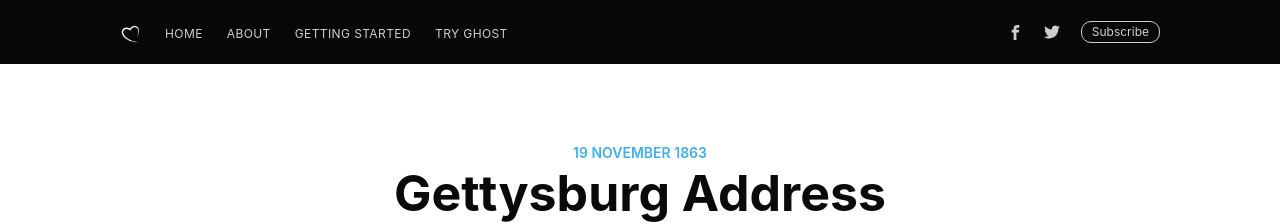
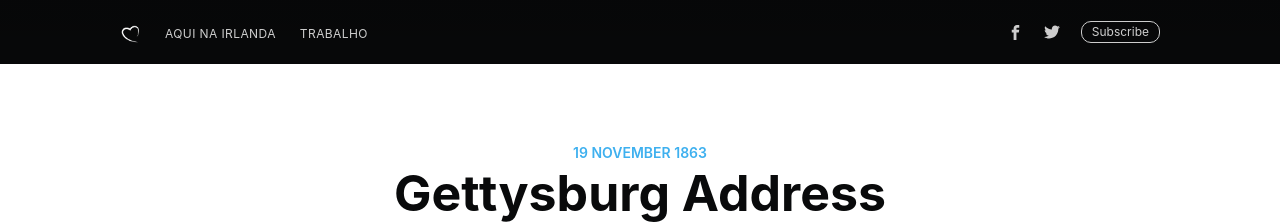
Before and after one commit to aquinairlanda/blog, a Jekyll site: the page built from _posts/1863-11-19-gettysburg-address.md, in a window 1280 px wide and 900 px high. Shown: the top 224 px of the window. Built offline with Jekyll 4.4.1, drawn with Linux system fonts in a browser that asks for light colours; nearby versions of some CDN libraries; comment, search, counter and statistics services are not loaded.

Commit message:
Updated '_includes/navigation.html' via CloudCannon

```diff
--- a/_includes/navigation.html
+++ b/_includes/navigation.html
@@ -1,6 +1,6 @@
 <ul class="nav" role="menu">
-    <li class="nav-home" role="menuitem"><a href="{{site.baseurl}}">Home</a></li>
-    <li class="nav-about" role="menuitem"><a href="{{site.baseurl}}about/">About</a></li>
-    <li class="nav-getting-started" role="menuitem"><a href="{{site.baseurl}}tag/getting-started/">Getting Started</a></li>
-    <li class="nav-try-ghost" role="menuitem"><a href="https://ghost.org">Try Ghost</a></li>
+    <li class="nav-home" role="menuitem"><a href="{{site.baseurl}}">Aqui na Irlanda</a></li>
+    <li class="nav-about" role="menuitem"><a href="{{site.baseurl}}about/">Trabalho</a></li>
+   <!-- <li class="nav-getting-started" role="menuitem"><a href="{{site.baseurl}}tag/getting-started/">Getting Started</a></li>
+    <li class="nav-try-ghost" role="menuitem"><a href="https://ghost.org">Try Ghost</a></li> -->
 </ul>
```
